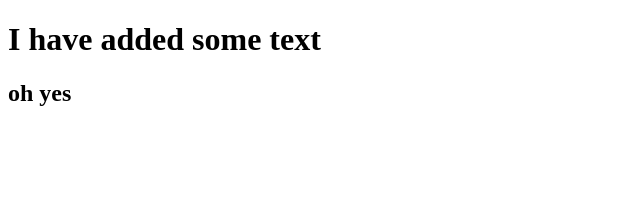
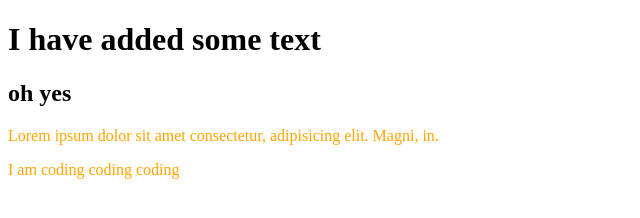
Before and after one commit to ProAshfaq/my-second-repo, a plain HTML site: page index.html in a window 1280 px wide. Shown: the whole page, without its empty margins (0-640 px from the left). Drawn offline with Linux system fonts and the light colour scheme.

```diff
--- a/index.html
+++ b/index.html
@@ -4,9 +4,12 @@
     <meta charset="UTF-8">
     <meta name="viewport" content="width=device-width, initial-scale=1.0">
     <title>my second repo</title>
+    <link rel="stylesheet" href="style.css">
 </head>
 <body>
     <h1>I have added some text</h1>
     <h2>oh yes</h2>
+    <p>Lorem ipsum dolor sit amet consectetur, adipisicing elit. Magni, in.</p>
+    <p>I am coding coding coding</p>
 </body>
 </html>
--- /dev/null
+++ b/style.css
@@ -0,0 +1,3 @@
+p{
+    color: orange;
+}
```
